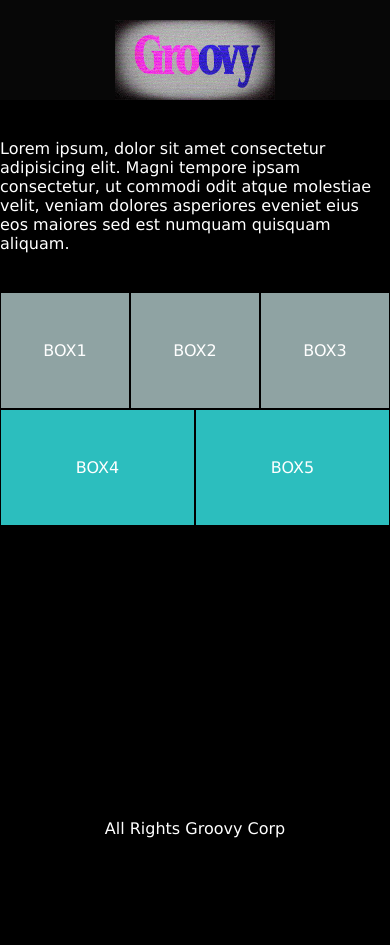
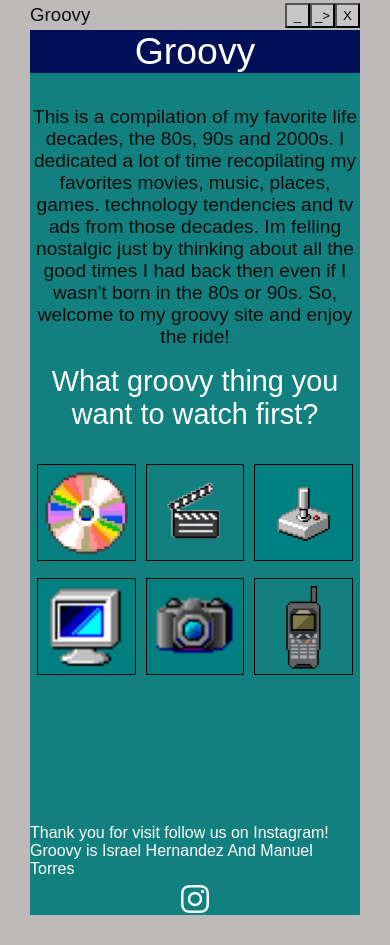
Before and after one commit to IsraelHer666/GROOVY, a plain HTML site: page index.html in a window 390 px wide. Before the commit the page ends 844 px from the top, so only its background shows below. Drawn offline with Linux system fonts and the light colour scheme; a web font is replaced by a local one.

Commit message:
Finisihing Index.html

```diff
--- a/css/index.css
+++ b/css/index.css
@@ -1,29 +1,61 @@
-@import url("https://fonts.googleapis.com/css2?family=DM+Sans:ital,opsz,wght@0,9..40,100..1000;1,9..40,100..1000&display=swap");
+@import url('https://fonts.googleapis.com/css2?family=DM+Sans:ital,opsz,wght@0,9..40,100..1000;1,9..40,100..1000&family=Jersey+10&display=swap');
 
 @media only screen and (max-width: 600px) {
+    html{
+        scroll-behavior: smooth;
+    }
   .desktop {
     display: none;
   }
   /*mobile styles*/
   * {
-    font-family: "Lucida Sans", "Lucida Sans Regular", "Lucida Grande",
-      "Lucida Sans Unicode", Geneva, Verdana, sans-serif;
+    font-family: "Jersey 10", sans-serif;
+    font-style: normal;
+    font-weight: 300;
     margin: 0;
     padding: 0;
     box-sizing: border-box;
-    --backColor: rgb(0, 0, 0);
+    --backColor: #12807f;
+    --borderWindow:#bebaba;
   }
   article .boxes {
     color: #ffff !important;
   }
   body {
-    background-color: var(--backColor);
-    /* background-image: url(../img/fondo.jpg); */
-    background-size: cover;
-    background-repeat: no-repeat;
-    background-attachment: fixed;
-    background-position: center;
+    background-color:var(--backColor);
+    min-height: 100vh;
   }
+  .Window{
+    height: auto;
+    border-right: 30px solid var(--borderWindow);
+    border-bottom: 30px solid var(--borderWindow);
+    border-left: 30px solid var(--borderWindow);
+    min-height: 100vh;
+  }
+  .Window .controllers{
+    background-color: var(--borderWindow);
+    display: flex;
+    justify-content: right;
+    align-items: center;
+    width: 100%;
+    height: 30px;
+  }
+ .Window .controllers button{
+    background-color: #c6c6c6;
+    height: 25px;
+    width: 25px;
+ }
+  .titleContainer{
+    text-align: center;
+    font-size: 2em;
+    width: 100% ;
+    background-color: #001057;
+    color: #ffff;
+ }
+ .titleContainer2{
+    width: 100% ;
+    color: #0e0e0e;
+ }
   body .mobile {
     display: flex;
     justify-content: center;
@@ -31,14 +63,7 @@
     flex-direction: column;
     background-color: #070707;
   }
-  body .mobile p {
-    font-family: "DM Sans", sans-serif;
-    font-size: 1.5em;
-    color: #fdf5f5;
-    font-weight: 600;
-    padding-top: 5%;
-    margin-right: 8%;
-  }
+
   body .mobile img {
     display: block;
     margin: auto;
@@ -51,11 +76,14 @@
     display: grid;
     grid-template-columns: repeat(3, 1fr);
     grid-template-areas: "box1  box2    box3";
-    height: 30vw;
+    height: 25vw;
     width: 100%;
-    background-color: rgb(143, 163, 163);
+    padding: 0% 2%;
+    gap: 10px;
   }
   .box1 {
+    background-image: url(../img/music.jpg);
+    background-size: cover;
     border: 1px solid black;
     display: flex;
     justify-content: center;
@@ -63,6 +91,8 @@
     grid-area: box1;
   }
   .box2 {
+    background-image: url(../img/movies.jpg);
+    background-size: cover;
     border: 1px solid black;
     display: flex;
     justify-content: center;
@@ -70,6 +100,8 @@
     grid-area: box2;
   }
   .box3 {
+    background-image: url(../img/games.jpg);
+    background-size: cover;
     border: 1px solid black;
     display: flex;
     justify-content: center;
@@ -78,14 +110,18 @@
   }
 
   .container2 {
+    margin-top: 5%;
     display: grid;
-    grid-template-columns: repeat(2, 20);
-    grid-template-areas: "box4  box5";
-    height: 30vw;
+    grid-template-columns: repeat(3,1fr);
+    grid-template-areas: "box4  box5 box6";
+    height: 25vw;
     width: 100%;
-    background-color: rgb(44, 190, 190);
+    padding: 0% 2%;
+    gap: 10px;
   }
   .box4 {
+    background-image: url(../img/ads.jpg);
+    background-size: cover;
     border: 1px solid black;
     grid-area: box4;
     display: flex;
@@ -93,8 +129,20 @@
     align-items: center;
   }
   .box5 {
+    background-image: url(../img/places.jpg);
+    background-size: contain;
+    background-repeat: no-repeat;
     border: 1px solid black;
     grid-area: box5;
+    display: flex;
+    justify-content: center;
+    align-items: center;
+  }
+  .box6 {
+    background-image: url(../img/technology.jpg);
+    background-size: cover;
+    border: 1px solid black;
+    grid-area: box6;
     display: flex;
     justify-content: center;
     align-items: center;
@@ -108,16 +156,33 @@
   }
   .info {
     margin-top: 10%;
+    color: #0d0d0d;
+    font-size: 1.2em;
+    text-align: center;
+  }
+  .starting{
+    margin-top: 5%;
     color: #ffff;
+    font-size: 1.2em;
+    text-align: center;
   }
   footer {
     display: flex;
     justify-content: center;
     align-items: center;
-    margin-top: 75%;
+    flex-direction: column;
+    margin-top: 45%;
     height: fit-content;
     color: #ffff;
   }
+  footer i{
+    margin-top: 20%;
+  }
+  footer  .fa-instagram{
+    color: aliceblue;
+    font-size: 2em;
+  }
+
 }
 
 /*GENERAL STYLES*/
--- a/index.html
+++ b/index.html
@@ -7,39 +7,62 @@
     <link rel="stylesheet" href="./css/index.css" />
   </head>
   <body>
-    <header>
-      <div class="logo desktop">
-        <img src="./img/headerGroovy.png" alt="" srcset="" />
-        <p>Is time to surf the past</p>
-      </div>
-      <div class="logo mobile">
-        <img src="./img/HeaderFonts.png" alt="" srcset="" />
-        <!-- <img src="./img/HeaderFonts.png" alt="" srcset=""> -->
-      </div>
-    </header>
+   <div class="Window">
+    <div class="controllers">
+        <div class="titleContainer2">
+         <div class="title">
+        <h3>Groovy</h3>
+    </div>
+       </div>
+        <div class="Min">
+            <button>_</button>
+        </div>
+        <div class="Max">
+            <button>_></button>
+        </div>
+        <div class="close">
+            <button>X</button>
+        </div>
+    </div>
+    <div class="infoWindow">
+        <div class="titleContainer">
+         <div class="title">
+        <h3>Groovy</h3>
+    </div>
+       </div>
+    </div>
     <article>
       <div class="info">
         <p>
-          Lorem ipsum, dolor sit amet consectetur adipisicing elit. Magni
-          tempore ipsam consectetur, ut commodi odit atque molestiae velit,
-          veniam dolores asperiores eveniet eius eos maiores sed est numquam
-          quisquam aliquam.
+          This is a compilation of my favorite life decades, the 80s, 90s and 2000s.
+          I dedicated a lot of time recopilating my favorites movies, music, places, games. technology tendencies and tv ads from those decades.
+          Im felling nostalgic just by thinking about all the good times I had back then even if I wasn't born in the 80s or 90s.
+          So, welcome to my groovy site and enjoy the ride!
         </p>
+      </div>
+      <div class="starting">
+        <h2>What groovy thing you want to watch first?</h2>
       </div>
       <div class="dashboard">
         <div class="container1">
-          <div class="box1 boxes">BOX1</div>
-          <div class="box2 boxes">BOX2</div>
-          <div class="box3 boxes">BOX3</div>
+          <div class="box1 boxes"><a href="https://google.com">_</a></div>
+          <div class="box2 boxes"></div>
+          <div class="box3 boxes"></div>
         </div>
-        <div class="container2">
-          <div class="box4 boxes">BOX4</div>
-          <div class="box5 boxes">BOX5</div>
+            <div class="container2">
+          <div class="box4 boxes"></div>
+          <div class="box5 boxes"></div>
+          <div class="box6 boxes"></div>
         </div>
       </div>
     </article>
     <footer>
-      <p>All Rights Groovy Corp</p>
+      <p>Thank you for visit follow us on Instagram! <br>Groovy is Israel Hernandez And Manuel Torres</p>
+      <div class="instagram">
+        <a href="https://www.instagram.com/" target="_self"><i class="fa-brands fa-instagram"></i></a>
+      </div>
     </footer>
+   </div>
   </body>
+      <script src="https://kit.fontawesome.com/e073821f55.js" crossorigin="anonymous"></script>
 </html>
```
Also changed, not shown: img/ads.jpg (added), img/fondo.jpg, img/games.jpg (added), img/movies.jpg (added), img/music.jpg (added), img/places.jpg (added), img/technology.jpg (added), img/windows.jpg (added).
